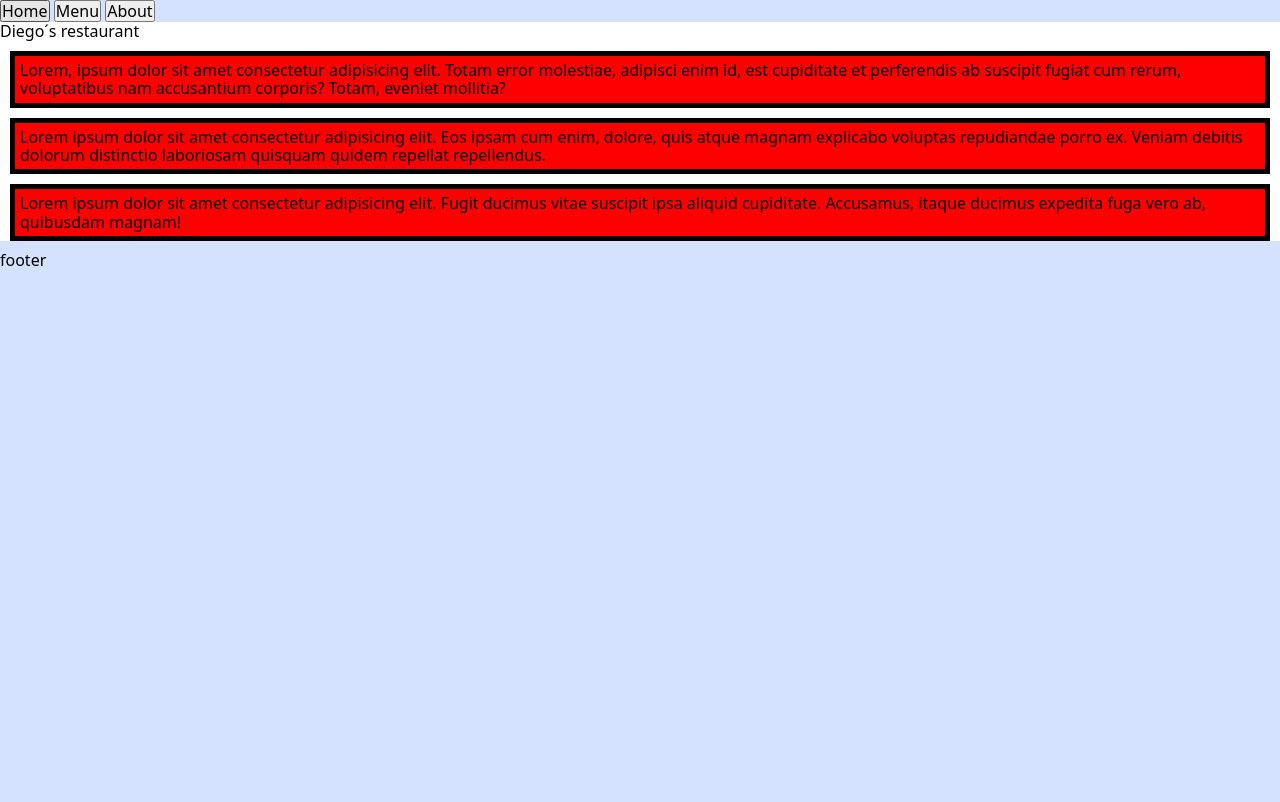
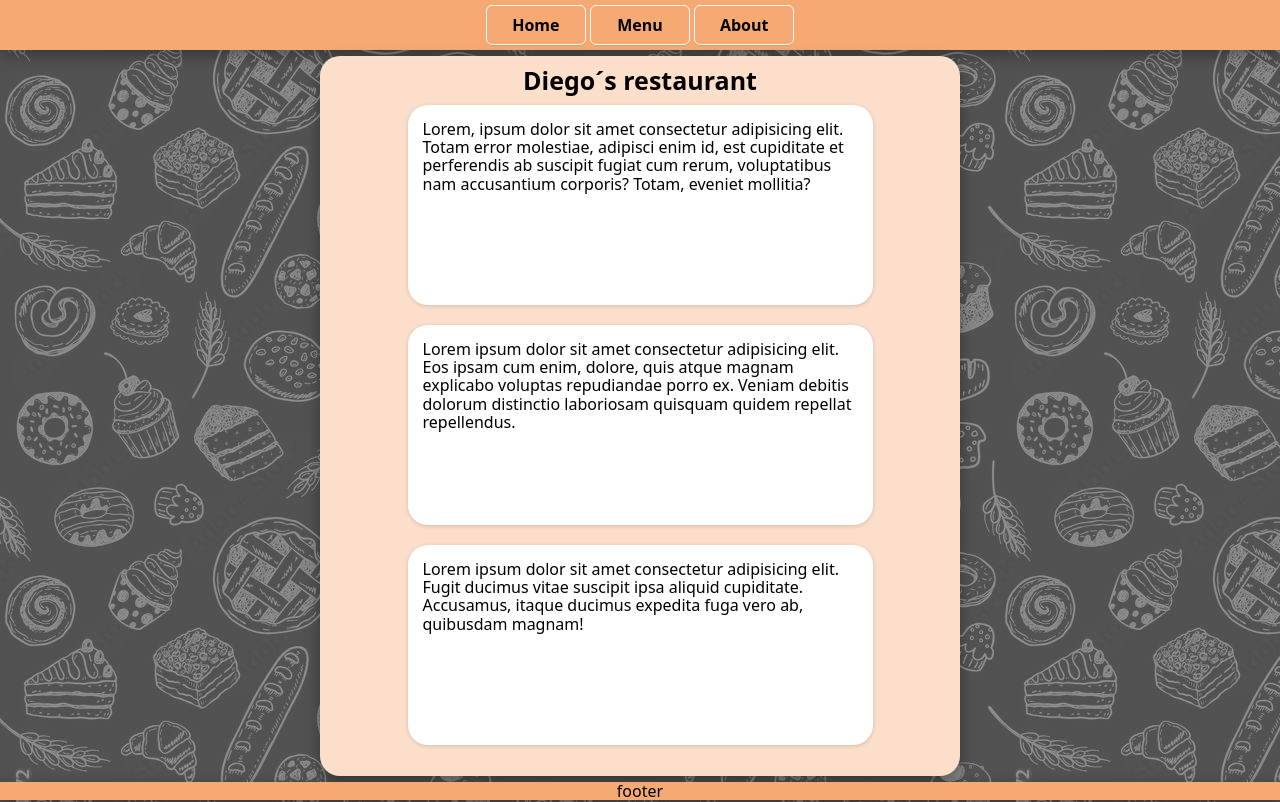
Before and after one commit to DiegoSamayoaGomez/restaurantPageWebpack, a website built with webpack: page src/template.html in a window 1280 px wide. Built offline with nearby package versions, Linux system fonts and the light colour scheme.

Commit message:
Add styles to the elements of the page

```diff
--- a/src/styles.css
+++ b/src/styles.css
@@ -1,15 +1,84 @@
 body {
-    background-color: #D5E2FF;
+    background-image: url("./foodBackground3.jpg");
+    height: 100%;
+    display: flex;
+    flex-direction: column;
+    min-height: 100vh;
+    align-items: center;
+}
+
+header {
+    display: flex;
+    background-color: #F5AA73;
+    justify-content: center;
+    align-items: center;
+    width: 100%;
+    height: 50px;
+    margin-bottom: auto;
+    Box-shadow: rgba(0, 0, 0, 0.35) 0px 5px 15px;
+}
+
+header > nav > button{
+
+    background-color: #F5AA73;
+    border: 1px white solid;
+    border-radius: 6px;
+    box-shadow: rgba(27, 31, 35, .1) 0 1px 0;
+    color: black;
+    font-weight: bolder;
+    height: 40px;
+    width: 100px;
+
+}
+
+#content {
+
+    padding: 10px;
+    background-color: #FCDFCA;
+    border-radius: 20px;
+    box-shadow: rgba(0, 0, 0, 0.35) 0px 5px 15px;
+    height: 90vh;
+    width: 50%;
+
+
+}
+
+#content > .title{
+    text-align: center;
+    font-size: 25px;
+    font-weight: bold;
 }
 
 
-#content{
-    background-color: white;
+
+.cards {
+    display: flex;
+    flex-direction: column;
+    align-items: center;
 
 }
-.card{
-    background-color: red;
+
+.card {
+    background-color: white;
     margin: 10px;
-    padding: 5px;
-    border: solid black 5px;
+    padding: 15px;
+    border-radius: 20px;
+
+    box-shadow: rgba(0, 0, 0, 0.16) 0px 1px 4px;
+    width: 75%;
+    height: 200PX;
 }
+
+.card > h3{
+    text-align: center;
+}
+
+
+.footer {
+    display: flex;
+    background-color: #F5AA73;
+    justify-content: center;
+    margin-top: auto;
+    width: 100%;
+    box-shadow: rgba(0, 0, 0, 0.35) 0px 5px 15px;
+}
```
